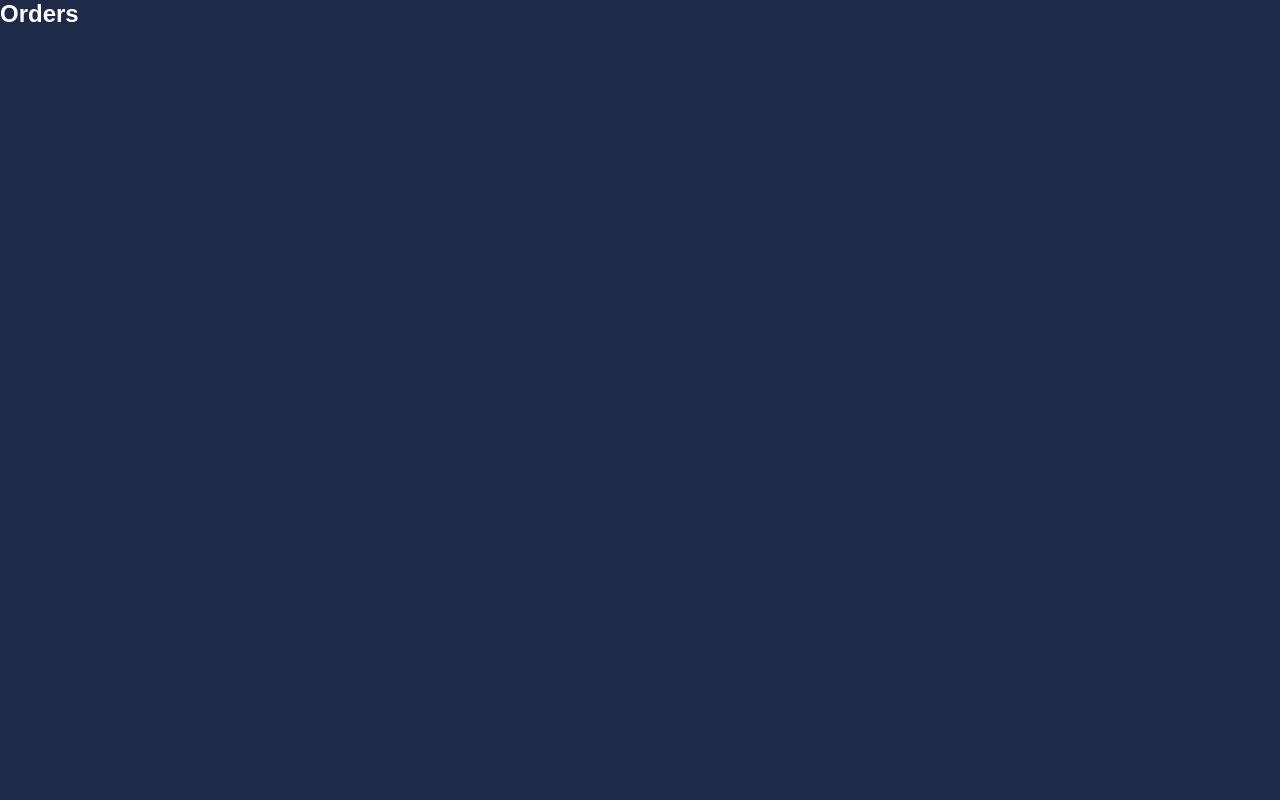
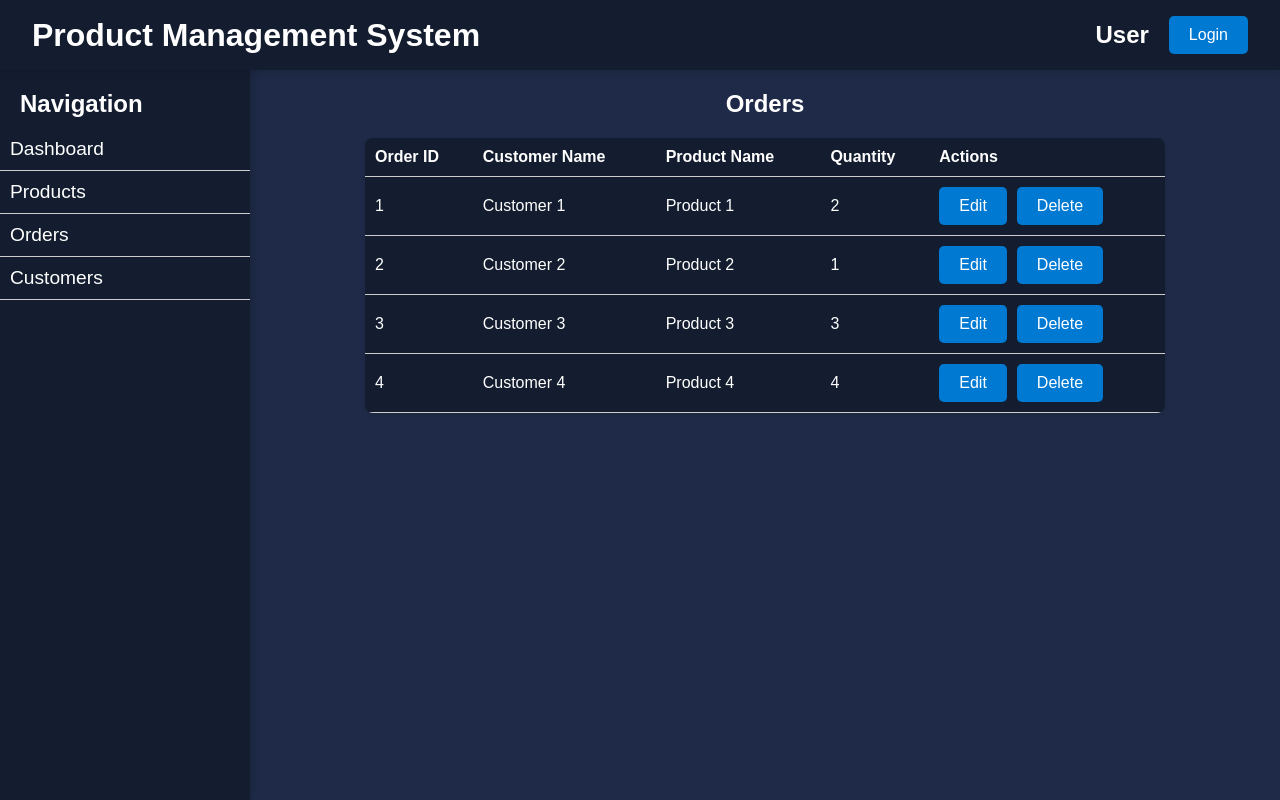
Before and after one commit to ZenithSUS/product-management-system, a React (Vite) app: page /orders in a window 1280 px wide. Built offline with nearby package versions, Linux system fonts and the light colour scheme.

Commit message:
Display Data

```diff
--- a/src/App.jsx
+++ b/src/App.jsx
@@ -2,6 +2,7 @@ import { BrowserRouter as Router, Routes, Route, Link, Navigate } from "react-ro
 import './styles/dashboard.css';
 import Dashboard from './navigation/dashboard';
 import Products from './navigation/products';
+import Orders from './navigation/orders';
 
 const products = [
   {id: 1, name: "Product 1", price: 10.99, quantity: 5},
@@ -10,11 +11,10 @@ const products = [
 ];
 
 const orders = [
-  {id: 1, name: "Order 1", price: 10.99, quantity: 5},
-  {id: 2, name: "Order 2", price: 19.99, quantity: 3},
-  {id: 3, name: "Order 3", price: 29.99, quantity: 2},
-  {id: 4, name: "Order 4", price: 39.99, quantity: 1},
-  {id: 5, name: "Order 5", price: 49.99, quantity: 2}
+  {id: 1, customerName: "Customer 1", productName: "Product 1", quantity: 2},
+  {id: 2, customerName: "Customer 2", productName: "Product 2", quantity: 1},
+  {id: 3, customerName: "Customer 3", productName: "Product 3", quantity: 3},
+  {id: 4, customerName: "Customer 4", productName: "Product 4", quantity: 4}
 ]
 
 const customers = [
@@ -33,7 +33,7 @@ function App() {
       <Routes>
         <Route path="/dashboard" element={token ? <Dashboard products={products} orders={orders} customers={customers} /> : <Navigate to="/login" />} />
         <Route path="/products" element={token ? <Products products={products} /> : <Navigate to="/login" />} />
-        <Route path="/orders" element={token ? <h2>Orders</h2> : <Navigate to="/login" />} />
+        <Route path="/orders" element={token ? <Orders orders={orders} /> : <Navigate to="/login" />} />
         <Route path="/customers" element={token ? <h2>Customers</h2> : <Navigate to="/login" />}  />
         <Route path="/login" element={token ? <Navigate to="/dashboard" /> : <h2>Login</h2>} />
         <Route path="*" element={token ? <h2>404 Not Found</h2> : <Navigate to="/login" />} />
--- a/src/components/tables.tsx
+++ b/src/components/tables.tsx
@@ -31,3 +31,35 @@ export function ProductTable({ products }) {
         </table>
     );
 }
+
+export function OrderTable({ orders }) {
+    return (
+        <table>
+            <thead>
+                <tr>
+                    <th>Order ID</th>
+                    <th>Customer Name</th>
+                    <th>Product Name</th>
+                    <th>Quantity</th>
+                    <th>Actions</th>
+                </tr>
+            </thead>
+            <tbody>
+                {orders.map((order: any) => (
+                    <tr key={order.id}>
+                        <td>{order.id}</td>
+                        <td>{order.customerName}</td>
+                        <td>{order.productName}</td>
+                        <td>{order.quantity}</td>
+                        <td>
+                            <div className="button-options">
+                                <button>Edit</button>
+                                <button>Delete</button>
+                            </div>
+                        </td>
+                    </tr>
+                ))}
+            </tbody>
+        </table>
+    );
+}
--- a/src/global.css
+++ b/src/global.css
@@ -103,6 +103,7 @@ header {
 table {
   border-collapse: collapse;
   width: 100%;
+  max-width: 800px;
   margin-top: 20px;
   background-color: var(--primary-color);
   border-radius: 8px;
--- a/src/navigation/orders.tsx
+++ b/src/navigation/orders.tsx
@@ -0,0 +1,18 @@
+import React from "react";
+import { OrderTable } from "../components/tables";
+import { Header, Sidebar } from "../components/ui_parts";
+
+export function Orders(props: any) {
+    return (
+        <>
+            <Header user={{name: "User"}} />
+            <Sidebar />
+            <main>
+                <h2>Orders</h2>
+                <OrderTable orders={props.orders} />
+            </main>
+        </>
+    );
+}
+
+export default Orders;
```
